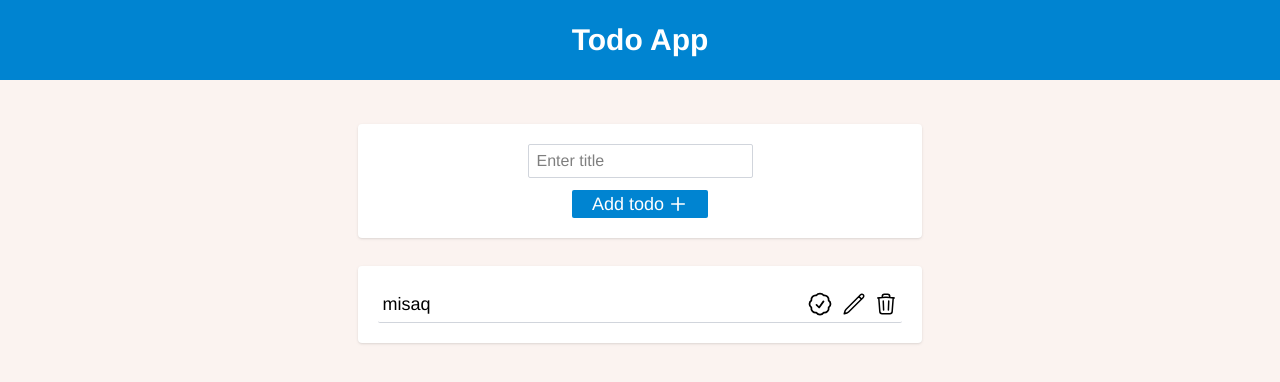
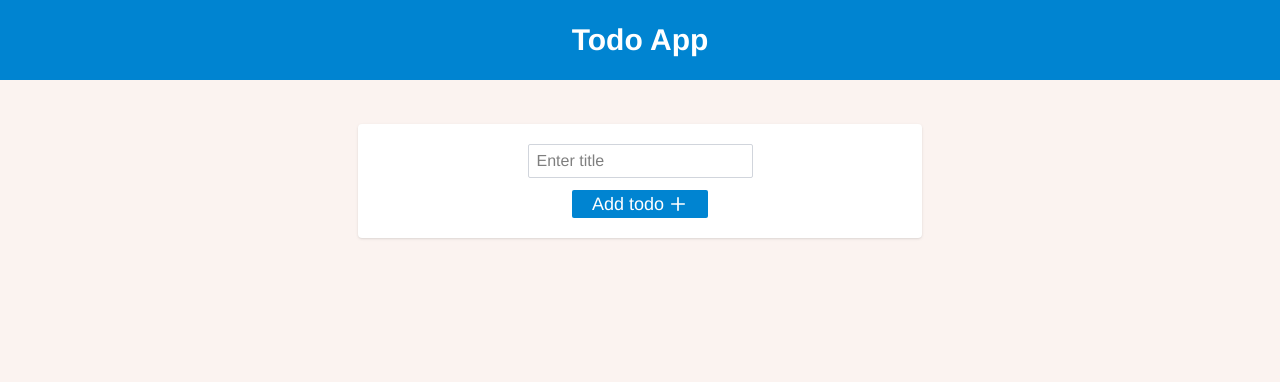
Before and after one commit to MisaqArtist7/todo-list, a React (Vite) app: page / in a window 1280 px wide. Shown: the top 382 px of the page. Built offline with nearby package versions, Linux system fonts and the light colour scheme.

Commit message:
add save datas in localstorege feature

```diff
--- a/src/App.tsx
+++ b/src/App.tsx
@@ -20,13 +20,23 @@ const App: React.FC = () => {
   }
 
   const [inputValue, setInputValue] = useState<string>("");
-  const [todos, setTodos] = useState<Todo[]>([
-    {
-      id: Date.now(),
-      title: 'misaq',
-      isComplete: false,
-    }
-  ]);
+  const [todos, setTodos] = useState<Todo[]>([]);
+
+  const [isLoaded, setIsLoaded] = useState(false);
+  const STORAGE_KEY = "my-todos";
+  // load
+  useEffect(() => {
+    const stored = localStorage.getItem(STORAGE_KEY);
+    if (stored) setTodos(JSON.parse(stored));
+    setIsLoaded(true);
+  }, []);
+
+  // save
+  useEffect(() => {
+    if (!isLoaded) return;
+    localStorage.setItem(STORAGE_KEY, JSON.stringify(todos));
+  }, [todos, isLoaded]);
+
 
   const completeHandler = (id: number) => {
     setTodos(prev =>
@@ -59,6 +69,32 @@ const App: React.FC = () => {
   const removeItem = (id: number) => {
     setTodos((prev) => prev.filter((todo) => todo.id !== id));
   };
+const [showEditForm, setShowEditForm] = useState(false);
+const [newValue, setNewValue] = useState<string>('')
+const [editingId, setEditingId] = useState<number | null>(null);
+
+  const startEdit = (id: number) => {
+    setShowEditForm(prev => !prev)
+    setEditingId(id)
+  }
+
+  const editHandler = (e: React.FormEvent<HTMLFormElement>) => {
+    e.preventDefault();
+    const trimmed = newValue.trim();
+
+    if (trimmed !== "") {
+      setTodos(prev =>
+        prev.map(todo =>
+          todo.id === editingId ? { ...todo, title: trimmed } : todo
+        )
+      );
+    }
+
+    setShowEditForm(false);
+    setEditingId(null);
+    setNewValue("");
+  };
+
 
 
   return (
@@ -84,13 +120,13 @@ const App: React.FC = () => {
         <div className={`w-[44%] flex-col-center p-5 rounded ${todos.length > 0 ? 'bg-white shadow' : ''} gap-3`}>
           {/* todo list */}
           {todos.map((todo) => (
-          <div className={`${todo.isComplete ? 'line-through text-gray-500 opacity-60 pointer-events-none' : ''} flex items-center justify-between border-b border-b-gray-300 w-full p-1 rounded-xs`}>
+          <div className={`${todo.isComplete ? 'line-through text-gray-500 opacity-60' : ''} flex items-center justify-between border-b border-b-gray-300 w-full p-1 rounded-xs`}>
             <h2 className='text-lg'>{todo.title}</h2>
             <div className='flex items-center gap-x-2 *:cursor-pointer'>
               <svg onClick={() => completeHandler(todo.id)} xmlns="http://www.w3.org/2000/svg" fill="none" viewBox="0 0 24 24" strokeWidth={1.5} stroke="currentColor" className="w-7 h-7 hover:text-green-700">
                 <path strokeLinecap="round" strokeLinejoin="round" d="M9 12.75 11.25 15 15 9.75M21 12c0 1.268-.63 2.39-1.593 3.068a3.745 3.745 0 0 1-1.043 3.296 3.745 3.745 0 0 1-3.296 1.043A3.745 3.745 0 0 1 12 21c-1.268 0-2.39-.63-3.068-1.593a3.746 3.746 0 0 1-3.296-1.043 3.745 3.745 0 0 1-1.043-3.296A3.745 3.745 0 0 1 3 12c0-1.268.63-2.39 1.593-3.068a3.745 3.745 0 0 1 1.043-3.296 3.746 3.746 0 0 1 3.296-1.043A3.746 3.746 0 0 1 12 3c1.268 0 2.39.63 3.068 1.593a3.746 3.746 0 0 1 3.296 1.043 3.746 3.746 0 0 1 1.043 3.296A3.745 3.745 0 0 1 21 12Z" />
               </svg>
-              <svg xmlns="http://www.w3.org/2000/svg" fill="none" viewBox="0 0 24 24" strokeWidth={1.5} stroke="currentColor" className="w-6 h-6 hover:text-sky-600">
+              <svg onClick={() => startEdit(todo.id)} xmlns="http://www.w3.org/2000/svg" fill="none" viewBox="0 0 24 24" strokeWidth={1.5} stroke="currentColor" className="w-6 h-6 hover:text-sky-600">
                 <path strokeLinecap="round" strokeLinejoin="round" d="m16.862 4.487 1.687-1.688a1.875 1.875 0 1 1 2.652 2.652L6.832 19.82a4.5 4.5 0 0 1-1.897 1.13l-2.685.8.8-2.685a4.5 4.5 0 0 1 1.13-1.897L16.863 4.487Zm0 0L19.5 7.125" />
               </svg>
               <svg onClick={() => removeItem(todo.id)}
@@ -102,6 +138,19 @@ const App: React.FC = () => {
           ))}
         </div>
       </div>
+      {showEditForm && (
+        <form onSubmit={(e) => editHandler(e)} className={`z-50 bg-white shadow w-[300px] h-[144px] flex-row-center fixed inset-0 m-auto rounded-xs flex-col gap-3`}>
+          <input onChange={(e) => setNewValue(e.target.value)} value={newValue}
+          type="text" placeholder='Enter title' className='outline-none border border-gray-300 py-1 px-2 rounded-xs'/>
+          <button className='flex items-center gap-x-1 bg-sky-600 px-5 text-lg rounded-xs hover:bg-sky-500 text-white cursor-pointer'>
+            Change title
+            <svg xmlns="http://www.w3.org/2000/svg" fill="none" viewBox="0 0 24 24" strokeWidth={1.5} stroke="currentColor" className="w-5 h-5">
+              <path strokeLinecap="round" strokeLinejoin="round" d="m16.862 4.487 1.687-1.688a1.875 1.875 0 1 1 2.652 2.652L6.832 19.82a4.5 4.5 0 0 1-1.897 1.13l-2.685.8.8-2.685a4.5 4.5 0 0 1 1.13-1.897L16.863 4.487Zm0 0L19.5 7.125" />
+            </svg>
+          </button>
+        </form>
+      )}
+      <div className={`${showEditForm ? 'flex' : 'hidden'} overlay bg-black/60 fixed top-0 bottom-0 right-0 left-0`}></div>
     </>
   );
 };
```
